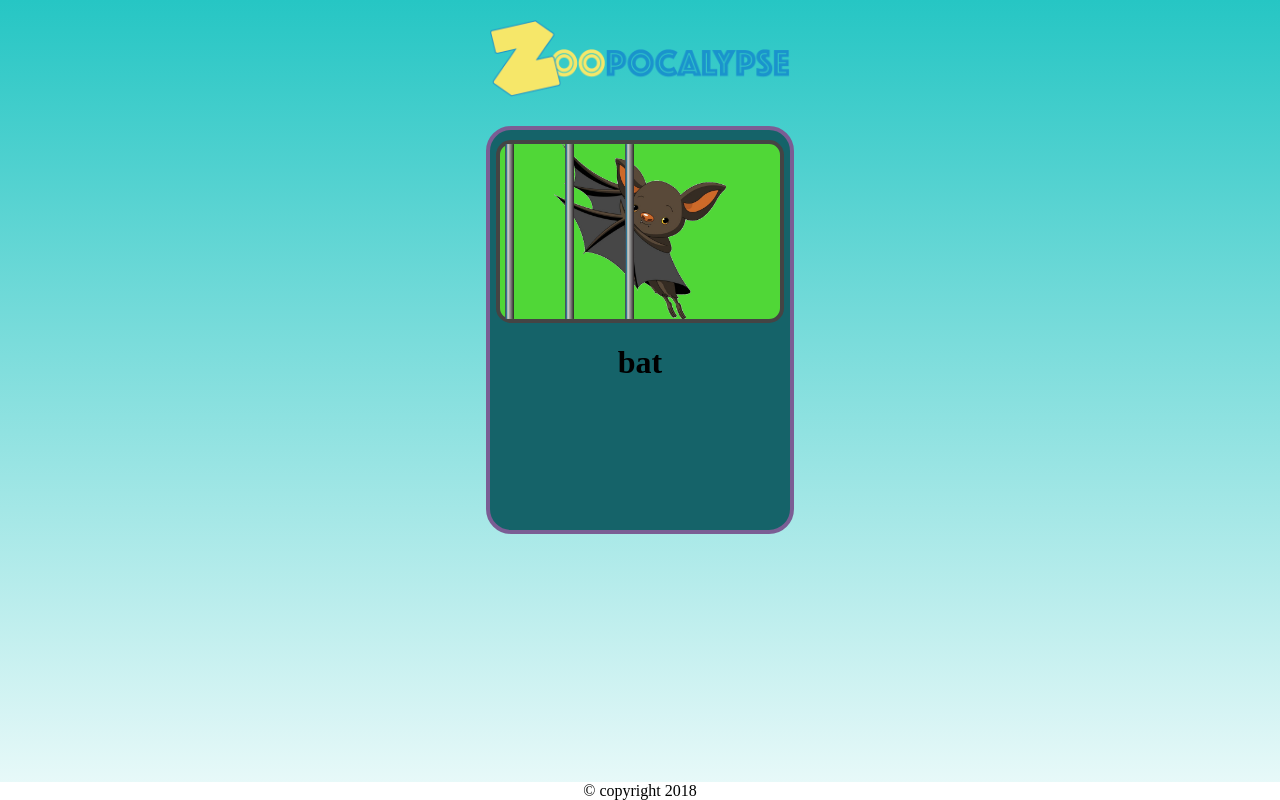
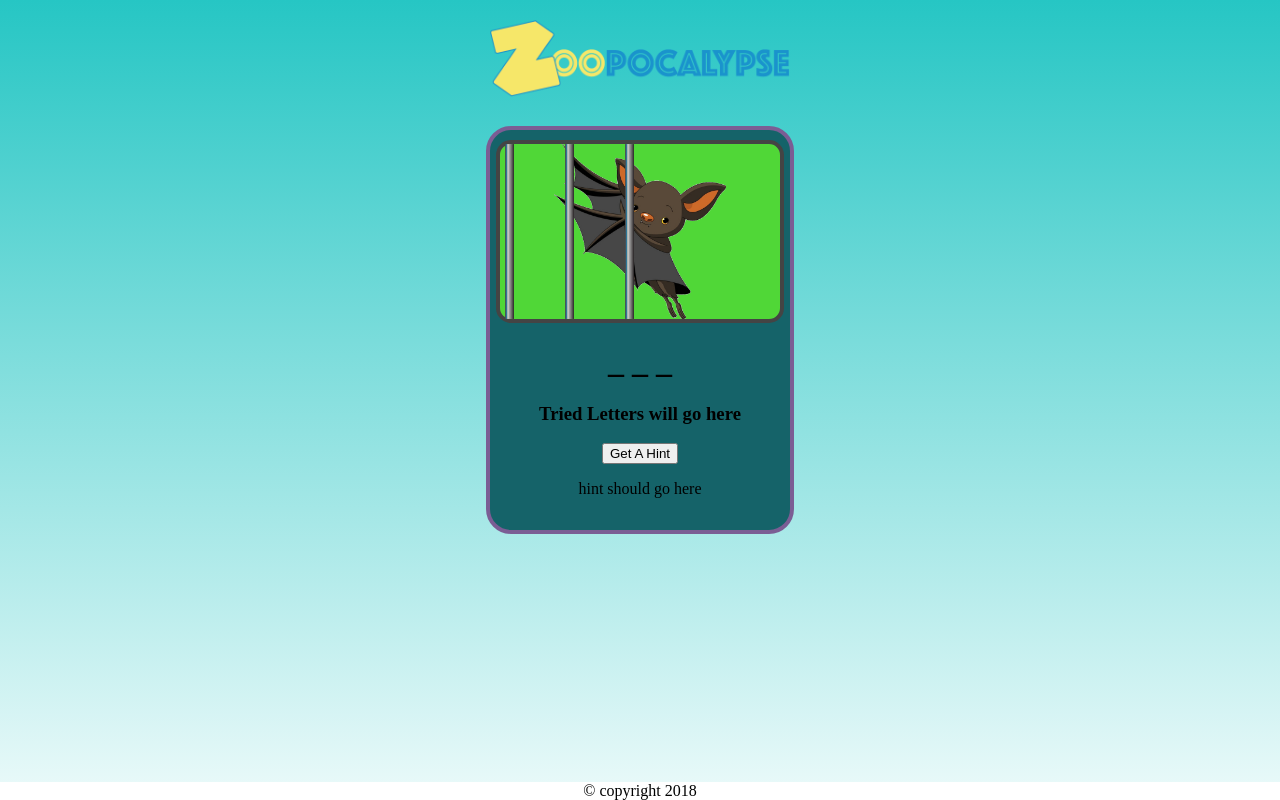
Before and after one commit to michaelbaggett/Zoopocalypse, a React (Create React App) app in the folder src/client/: page /play in a window 1280 px wide. Built offline with nearby package versions, Linux system fonts and the light colour scheme.

Commit message:
added place holders to the play card

```diff
--- a/src/client/src/components/AnimalCard/index.js
+++ b/src/client/src/components/AnimalCard/index.js
@@ -6,7 +6,7 @@ export class AnimalCard extends Component {
     super(props);
     this.state = {
       barsVisible: props.animal.split("").map(e => true),
-      name: props.animal.split(""),
+      name: props.animal.split("").map(e => "_ "),
     }
 
 
@@ -44,6 +44,9 @@ export class AnimalCard extends Component {
               })
           }
           <h1>{this.state.name}</h1>
+          <h3>Tried Letters will go here</h3>
+          <button>Get A Hint</button>
+          <p>hint should go here</p>
         </div>
       </div>
     );
```
